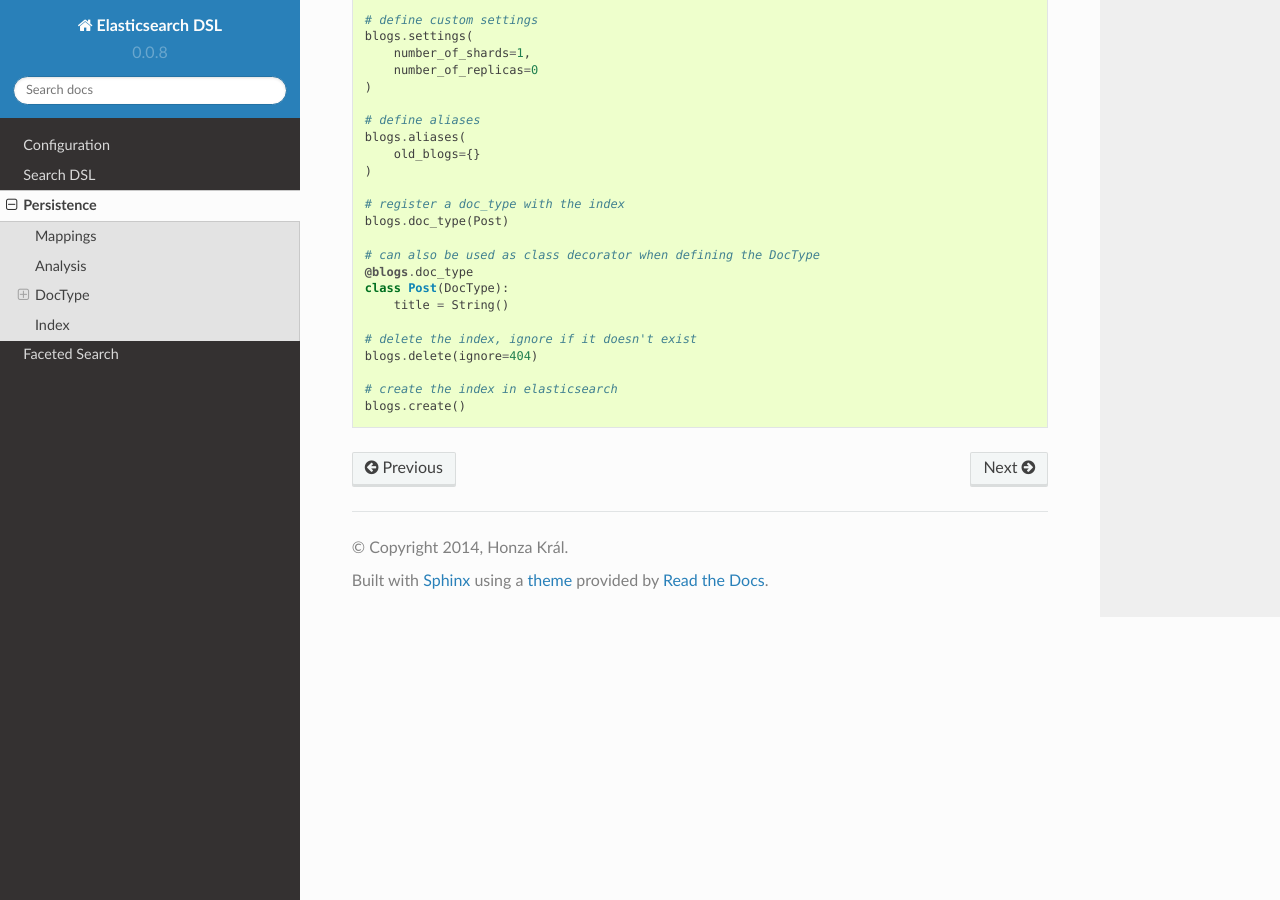
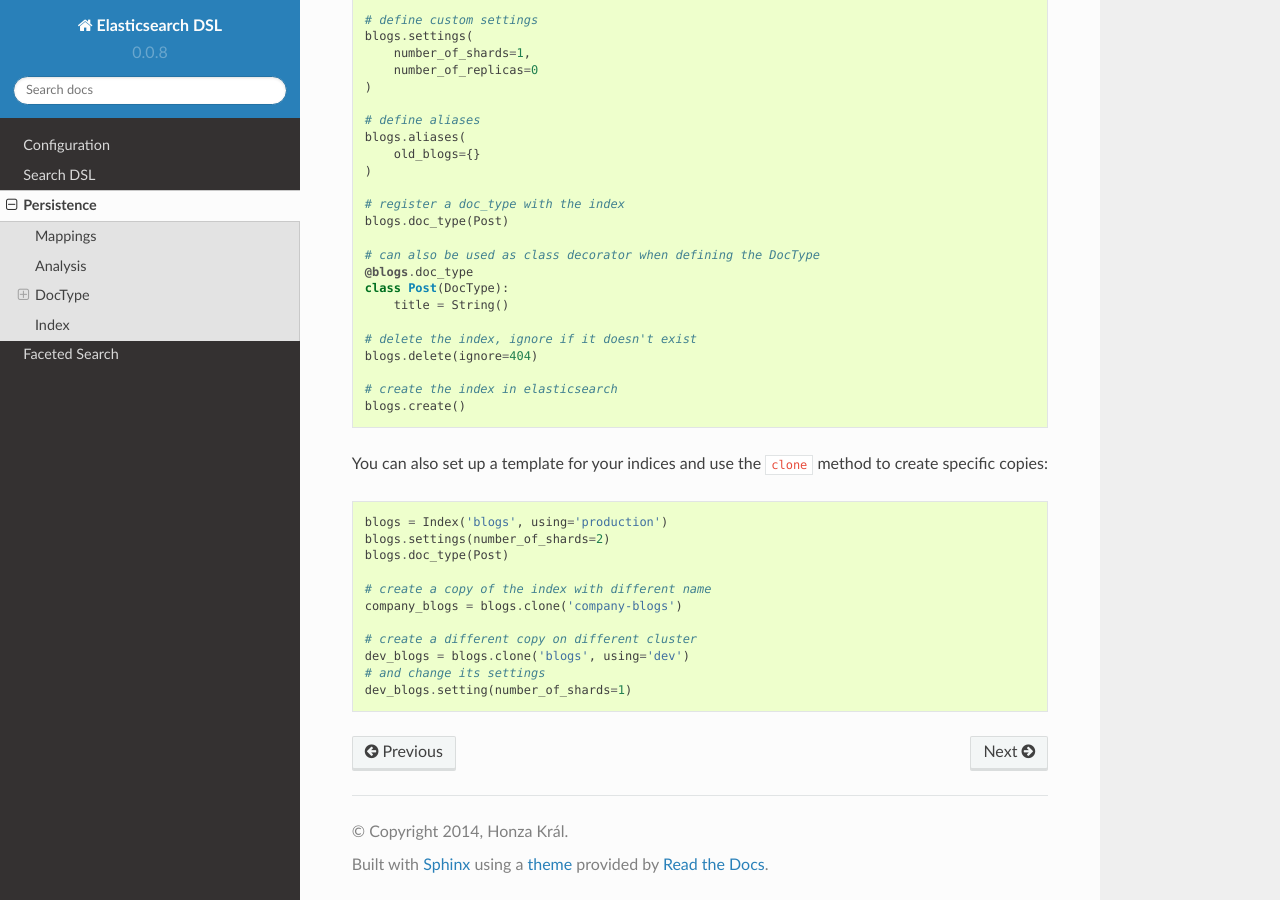
Before and after one commit to elastic/elasticsearch-dsl-py, a Sphinx documentation site: the page built from docs/persistence.rst, in a window 1280 px wide and 900 px high, scrolled down 6063 px. Built offline with Sphinx 7.4.7 and the Read the Docs theme 2.0.0, drawn with Linux system fonts in a browser that asks for light colours.

Commit message:
Add a clone method to Index objects
Fixes #261 Thanks dstufft for the idea!

```diff
--- a/docs/persistence.rst
+++ b/docs/persistence.rst
@@ -351,3 +351,20 @@ in a migration:
 
     # create the index in elasticsearch
     blogs.create()
+
+You can also set up a template for your indices and use the ``clone`` method to
+create specific copies:
+
+.. code:: python
+
+    blogs = Index('blogs', using='production')
+    blogs.settings(number_of_shards=2)
+    blogs.doc_type(Post)
+
+    # create a copy of the index with different name
+    company_blogs = blogs.clone('company-blogs')
+
+    # create a different copy on different cluster
+    dev_blogs = blogs.clone('blogs', using='dev')
+    # and change its settings
+    dev_blogs.setting(number_of_shards=1)
```
Also changed, not shown: 2 other files.
